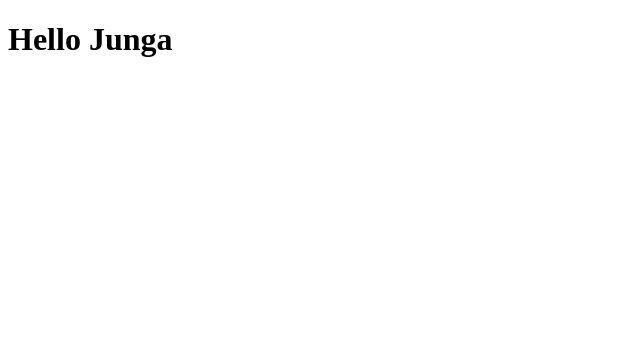
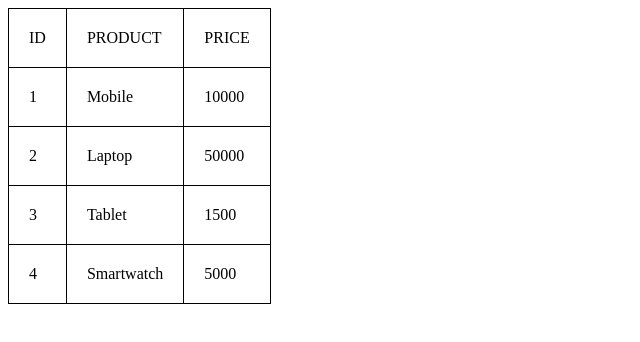
Before and after one commit to Gowtham-Mani-24/React-class, a React (Vite) app: page / in a window 1280 px wide. Shown: the top 342 px of the page, without its empty margins (0-640 px from the left). Built offline with nearby package versions, Linux system fonts and the light colour scheme.

Commit message:
added list items into table

```diff
--- a/src/App.jsx
+++ b/src/App.jsx
@@ -1,9 +1,37 @@
 import React from 'react'
 
-function App() {
+function App({ items }) {
+  console.log(items);
   return (
     <div>
-      <h1>Hello Junga</h1>
+      <table style={{border:'1px solid black', borderCollapse:'collapse'}}>
+        <thead>
+          <tr>
+          {
+              Object.keys(items[0]).map((topic, index) => {
+                return (
+                  <td style={{border:'1px solid black',padding:'20px'}} key={index}>
+                    {topic.toUpperCase()}
+                  </td>
+                );
+              })
+            }
+          </tr>
+        </thead>
+        <tbody>
+          {
+            items.map(item => {
+              return <tr style={{border:'1px solid black'}} key={item.id}>
+                 {
+                   Object.values(item).map((value,index) =>{
+                     return <td style={{border:'1px solid black',padding:'20px'}} key={index}>{value}</td>
+                   })
+                 }
+               </tr>
+             })
+          }
+        </tbody>
+      </table>
     </div>
   )
 }
--- a/src/main.jsx
+++ b/src/main.jsx
@@ -2,9 +2,17 @@ import React from 'react'
 import ReactDOM from 'react-dom/client'
 import App from './App.jsx'
 
+const items =[
+  {id:1, product: "Mobile", price: 10000},
+  {id:2, product: "Laptop", price: 50000},
+  {id:3, product: "Tablet", price: 1500},
+  {id:4, product: "Smartwatch", price: 5000}
+]
 
 ReactDOM.createRoot(document.getElementById('root')).render(
-  <React.StrictMode>
-    <App />
-  </React.StrictMode>,
+
+    <App
+    items={items}
+    />
+
 )
```
